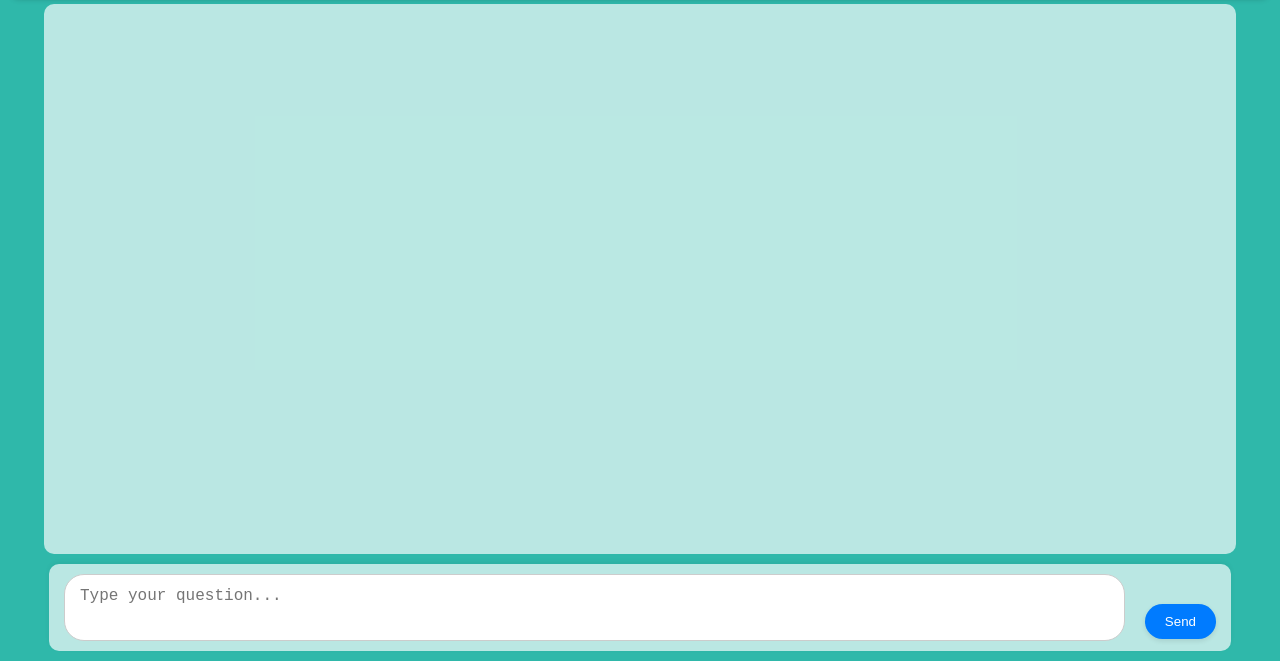
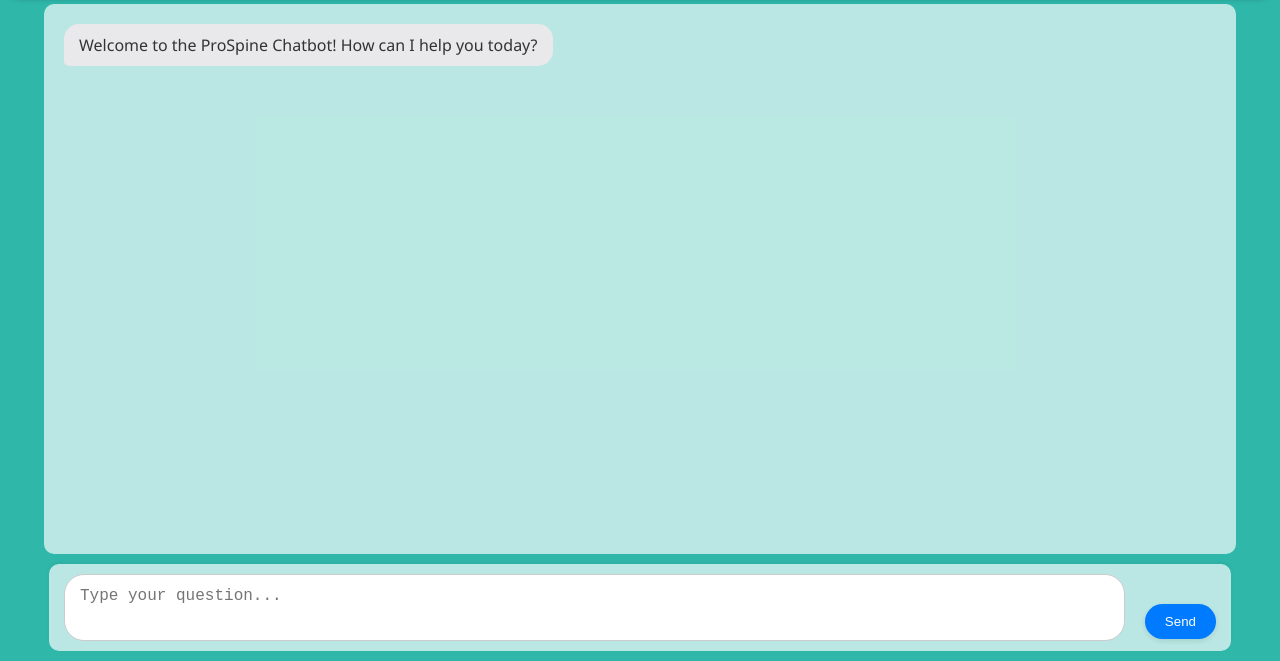
Before and after one commit to Sumit7739/chatbot, a plain HTML site: page index.html in a window 1280 px wide. Shown: the part 139-800 px from the top of the page. Drawn offline with Linux system fonts and the light colour scheme.

Commit message:
Update index.html

```diff
--- a/index.html
+++ b/index.html
@@ -30,7 +30,7 @@
     </div>
   </div>
 
-  <script src="chat.js" defer></script>
+  <script src="script.js" defer></script>
 </body>
 
 </html>
```
